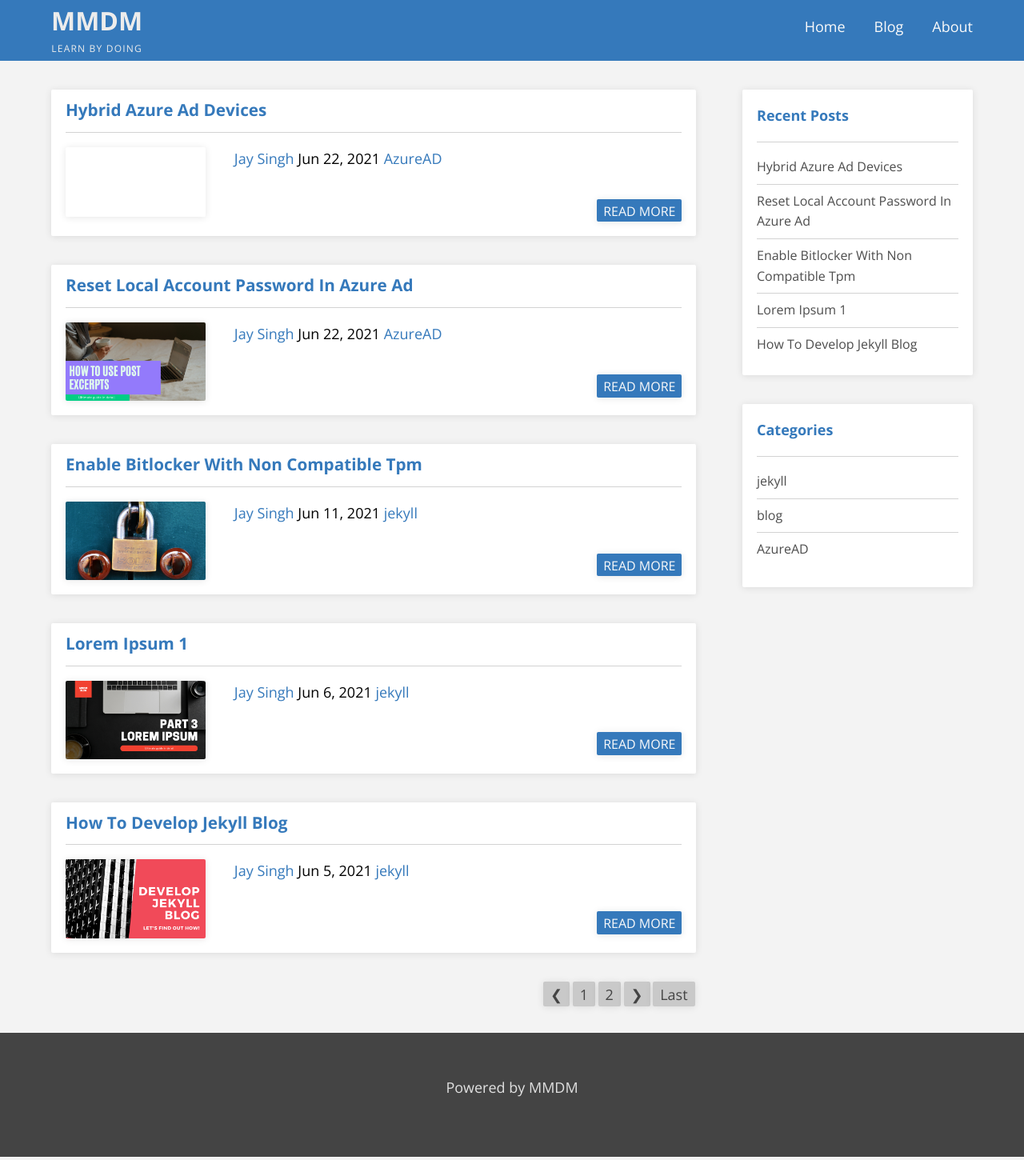
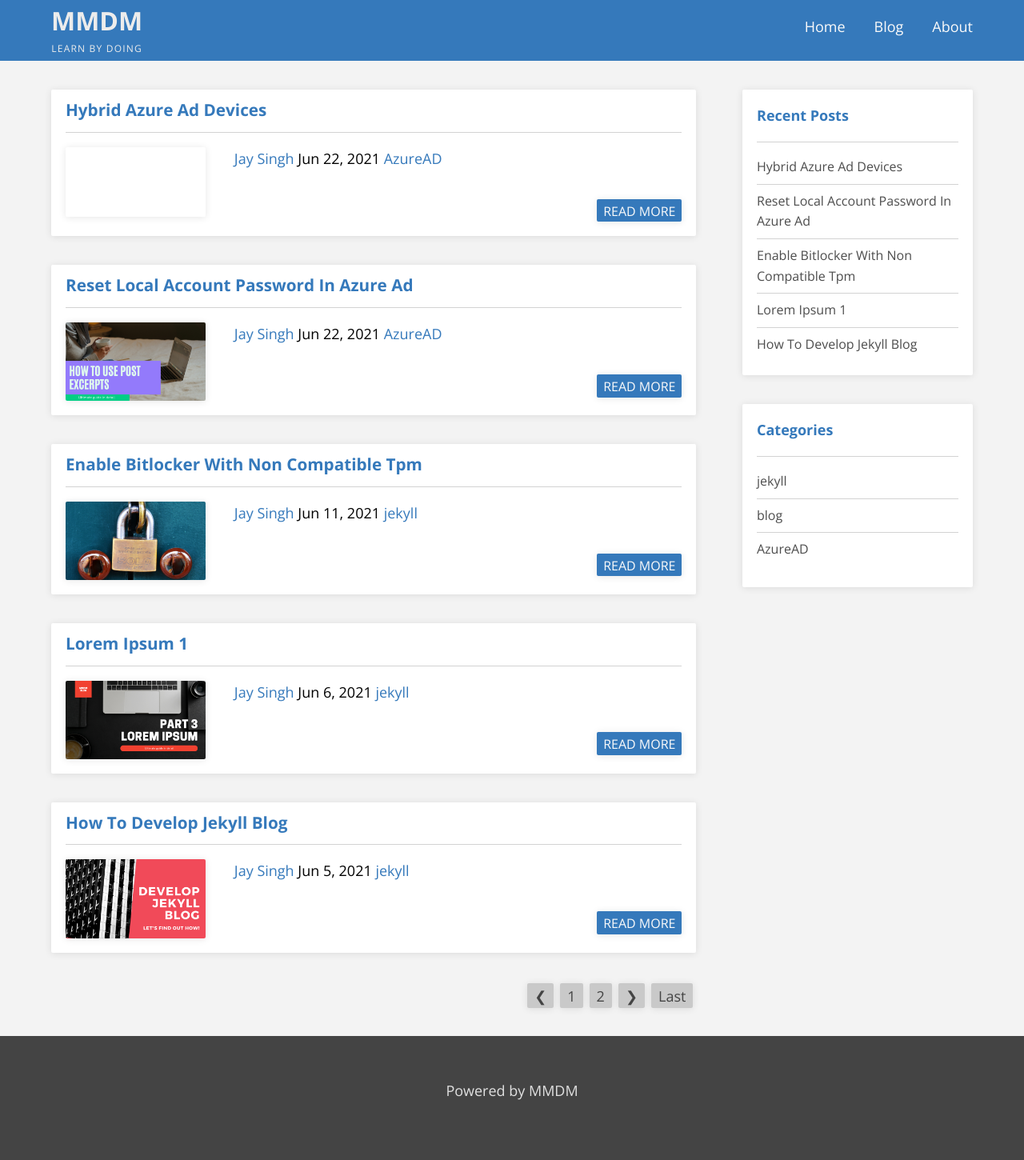
Before and after one commit to jays1ngh/jays1ngh.github.io, a Jekyll site: the page built from blog/index.html, in a window 1280 px wide. Shown: the whole page at 80% size. Built offline with Jekyll 4.4.1, drawn with Linux system fonts in a browser that asks for light colours; the list of posts is cut into pages by our own code.

Commit message:
updated .pagination-li

```diff
--- a/_sass/main.scss
+++ b/_sass/main.scss
@@ -375,7 +375,7 @@ width: 25%;
 }
 
 .pagination-li {
-  margin: .1em;
+  margin: .25rem;
   color: #fafafa;
   text-decoration: none;
 }
```
